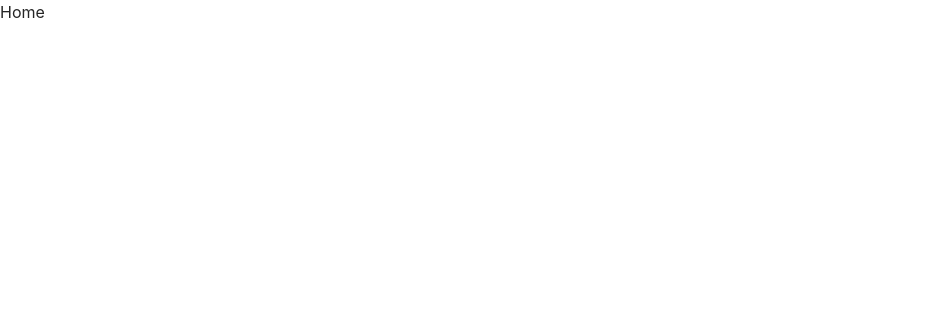
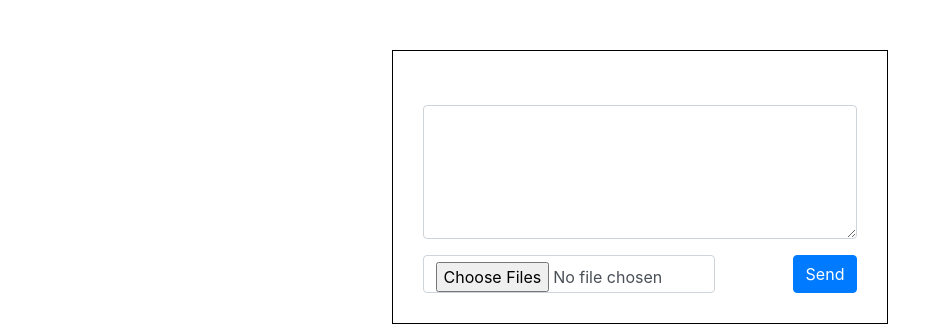
Before and after one commit to Mehdony/p7_frontend_ammour_mehdi, a React (Create React App) app: page / in a window 1280 px wide. Shown: the top 332 px of the page, without its empty margins (0-950 px from the left). Built offline with nearby package versions, Linux system fonts and the light colour scheme.

Commit message:
createpost compenent + jsx ok

```diff
--- /dev/null
+++ b/src/components/CreatePost/CreatePost.css
@@ -0,0 +1,24 @@
+.InputForm {
+  padding: 30px;
+  display: flex;
+  flex-direction: column;
+  align-items: center;
+  border: 1px solid black;
+}
+
+.fileAndBtn {
+    display: flex;
+    flex-direction: row;
+    align-items: center;
+    width: 100%;
+}
+
+.textAreaForm {
+  width: 100%;
+}
+
+.btnFormContainer {
+  display: flex;
+  justify-content: flex-end;
+  width: 50%;
+}
--- /dev/null
+++ b/src/components/CreatePost/CreatePost.js
@@ -0,0 +1,34 @@
+import React from "react";
+import "./CreatePost.css";
+
+export default function CreatePost() {
+  return (
+    <>
+      <form className="InputForm" typeof="post">
+        <div class="form-group purple-border textAreaForm">
+          <label for="exampleFormControlTextarea4"></label>
+          <textarea
+            class="form-control"
+            id="exampleFormControlTextarea4"
+            rows="5"
+          ></textarea>
+        </div>
+        <div className="fileAndBtn">
+        <label for="formFileMultiple" class="form-label">
+          {" "}
+        </label>
+        <input
+          class="form-control"
+          type="file"
+          id="formFileMultiple"
+          multiple
+        />
+        <div className="btnFormContainer">
+          <button className="btn btn-primary">Send</button>
+        </div>
+
+        </div>
+      </form>
+    </>
+  );
+}
--- a/src/components/Home.js
+++ /dev/null
@@ -1,11 +0,0 @@
-import React from 'react'
-import '../cssComponents/Home.css'
-
-
-function Home() {
-  return (
-    <div>Home</div>
-  )
-}
-
-export default Home
--- a/src/cssComponents/Home.css
+++ b/src/cssComponents/Home.css
@@ -0,0 +1,5 @@
+body {
+    display: flex;
+    justify-content: center;
+    margin-top: 50px;
+}
--- /dev/null
+++ b/src/pages/Home.js
@@ -0,0 +1,13 @@
+import React from "react";
+import "../cssComponents/Home.css";
+import CreatePost from "../components/CreatePost/CreatePost";
+
+function Home() {
+  return (
+    <>
+      <CreatePost />
+    </>
+  );
+}
+
+export default Home;
```
Also changed, not shown: src/App.js (+4 -4 lines), src/pages/Login.js (renamed from src/components/Login.js), src/pages/Profile.js (renamed from src/components/Profile.js), src/pages/Register.js (renamed from src/components/Register.js).
